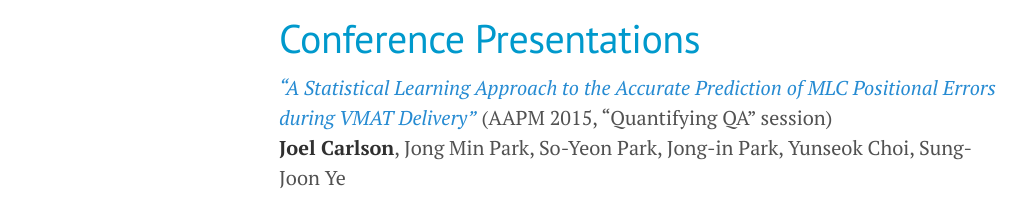
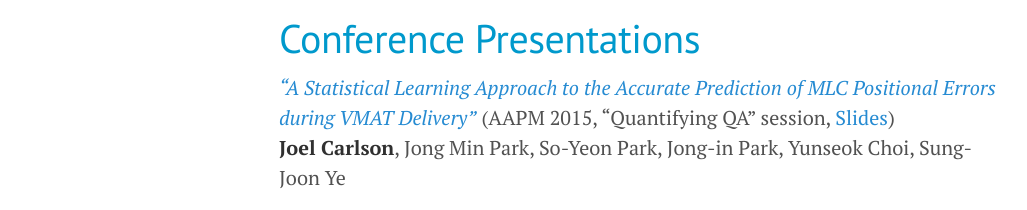
Before and after one commit to joelcarlson/joelcarlson.github.io, a Jekyll site: the page built from Publications.md, in a window 1280 px wide. Shown: the part 1053-1263 px from the top of the page, without its empty margins (1-1028 px from the left). Built offline with Jekyll 4.4.1, drawn with Linux system fonts in a browser that asks for light colours; Markdown is read by kramdown in place of the engine named in the settings.

Commit message:
Update Publications.md

```diff
--- a/Publications.md
+++ b/Publications.md
@@ -29,5 +29,5 @@ Jong In Park, So-Yeon Park, Sung-Joon Ye, **Joel Carlson**, and Jong Min Park
 
 #Conference Presentations
 
-<a href="http://www.ncbi.nlm.nih.gov/pubmed/26129042">*"A Statistical Learning Approach to the Accurate Prediction of MLC Positional Errors during VMAT Delivery"*</a> (AAPM 2015, "Quantifying QA" session)<br>
+<a href="http://www.ncbi.nlm.nih.gov/pubmed/26129042">*"A Statistical Learning Approach to the Accurate Prediction of MLC Positional Errors during VMAT Delivery"*</a> (AAPM 2015, "Quantifying QA" session, [Slides](https://www.slideshare.net/slideshow/embed_code/key/dkzHQwmlWf5ud0))<br>
 **Joel Carlson**, Jong Min Park, So-Yeon Park, Jong-in Park, Yunseok Choi, Sung-Joon Ye
```
